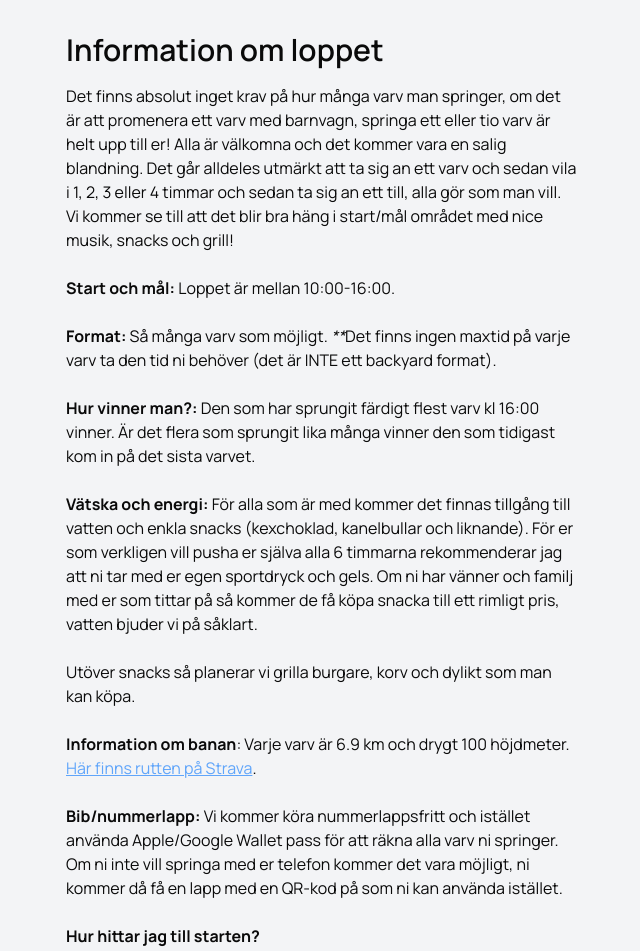
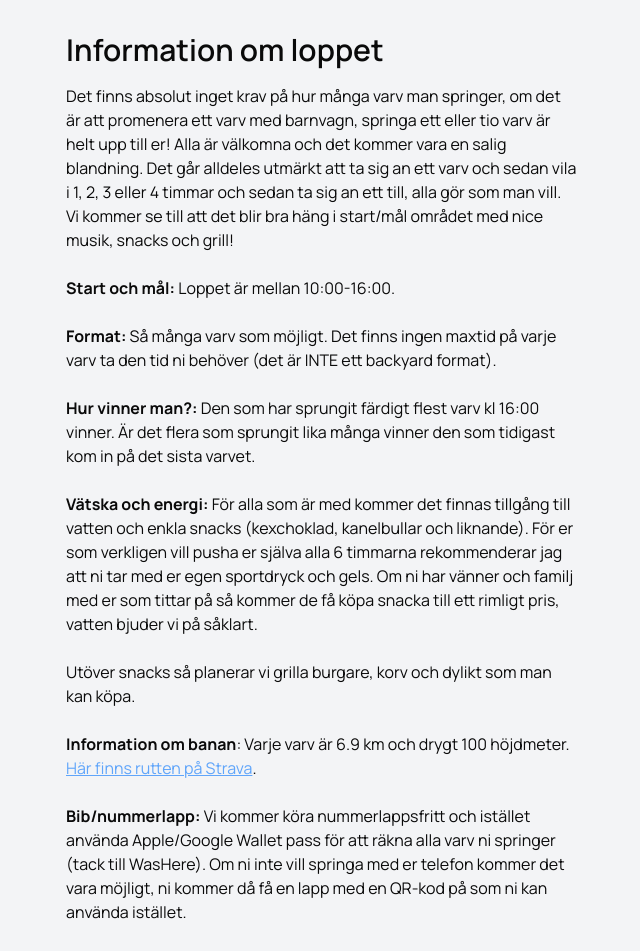
Before and after one commit to buren/altorpultra.se, a Next.js app: page /info in a window 1280 px wide. Shown: the top 951 px of the page, without its empty margins (318-958 px from the left). Built offline with nearby package versions, Linux system fonts and the light colour scheme.

Commit message:
:lipstick:

```diff
--- a/src/app/info/page.tsx
+++ b/src/app/info/page.tsx
@@ -13,7 +13,7 @@ export default function Info() {
               <br />
               <p><strong>Start och mål:</strong> Loppet är mellan 10:00-16:00.</p>
               <br />
-              <p><strong>Format:</strong> Så många varv som möjligt. <em>**</em>Det finns ingen maxtid på varje varv ta den tid ni behöver (det är INTE ett backyard format). </p>
+              <p><strong>Format:</strong> Så många varv som möjligt. Det finns ingen maxtid på varje varv ta den tid ni behöver (det är INTE ett backyard format). </p>
               <br />
               <p><strong>Hur vinner man?:</strong> Den som har sprungit färdigt flest varv kl 16:00 vinner. Är det flera som sprungit lika många vinner den som tidigast kom in på det sista varvet.</p>
               <br />
@@ -23,7 +23,7 @@ export default function Info() {
               <br />
               <p><strong>Information om banan</strong>: Varje varv är 6.9 km och drygt 100 höjdmeter. <a className="underline text-blue-400" href="https://www.strava.com/routes/3337146615650736332">Här finns rutten på Strava</a>.</p>
               <br />
-              <p><strong>Bib/nummerlapp:</strong> Vi kommer köra nummerlappsfritt och istället använda Apple/Google Wallet pass för att räkna alla varv ni springer. Om ni inte vill springa med er telefon kommer det vara möjligt, ni kommer då få en lapp med en QR-kod på som ni kan använda istället.</p>
+              <p><strong>Bib/nummerlapp:</strong> Vi kommer köra nummerlappsfritt och istället använda Apple/Google Wallet pass för att räkna alla varv ni springer (tack till <a href="https://washere.io?utm_source=altorpultra">WasHere</a>). Om ni inte vill springa med er telefon kommer det vara möjligt, ni kommer då få en lapp med en QR-kod på som ni kan använda istället.</p>
               <br />
               <p><strong>Hur hittar jag till starten?</strong></p>
               <p>Här är en <a className="underline text-blue-400" href="https://maps.app.goo.gl/W14VxkKt3ajJaBgKA">Google Maps pin</a> till där starten går. </p>
```
